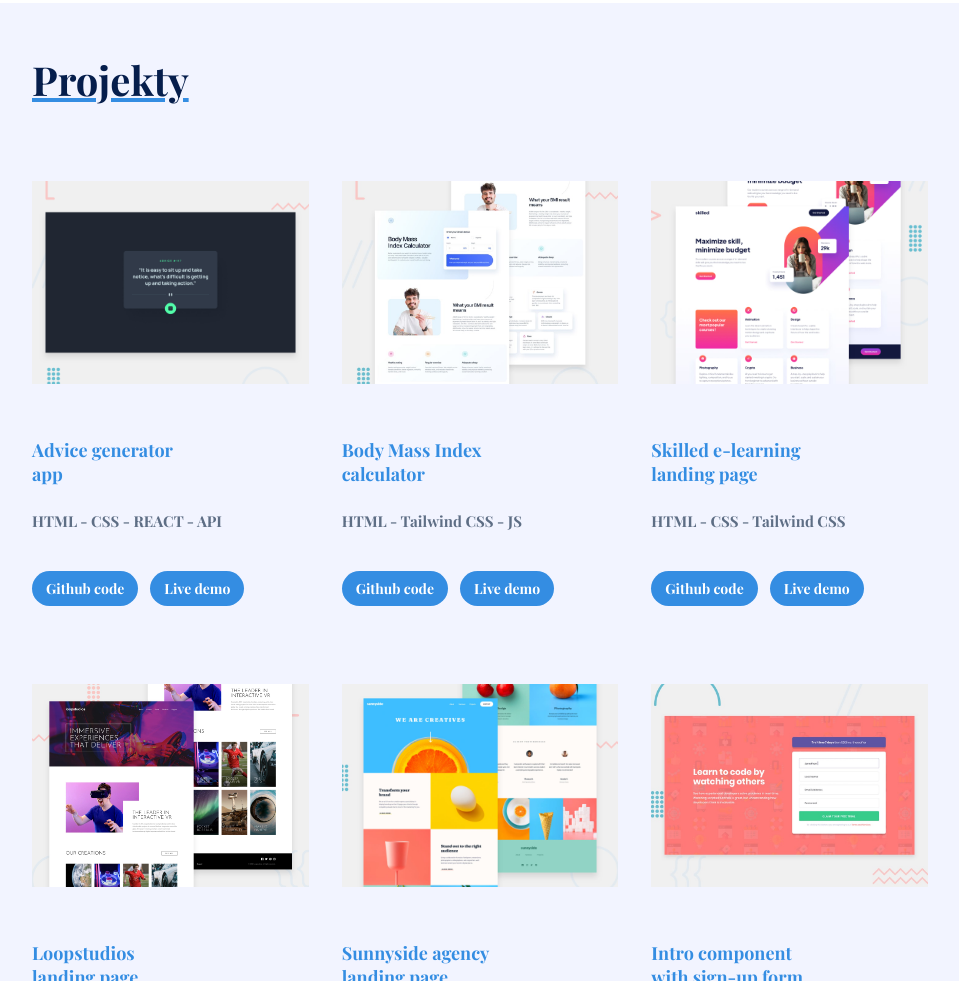
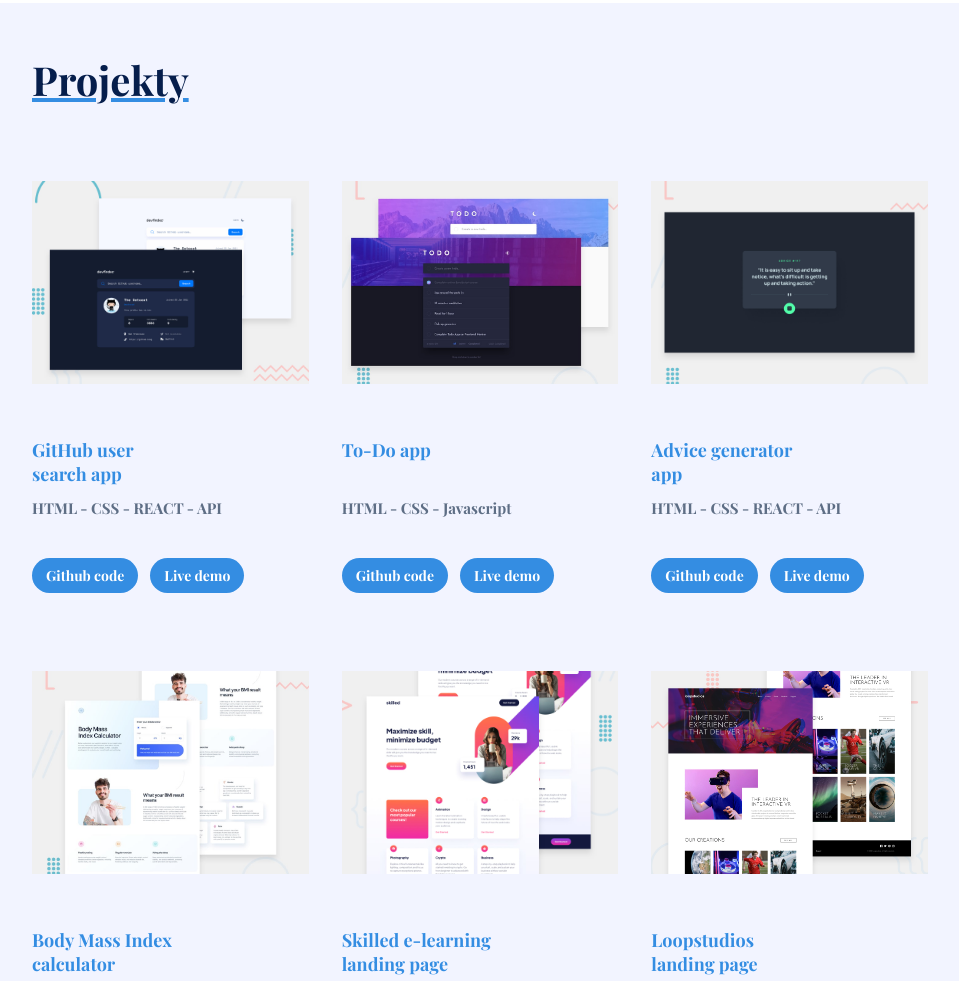
Before and after one commit to JaroslavHosovsky/Jaroslav-Hosovsky-Portfolio, a plain HTML site: page index.html in a window 1280 px wide. Shown: the part 1439-2420 px from the top of the page, without its empty margins (160-1119 px from the left). Drawn offline with nearby package versions, Linux system fonts and the light colour scheme.

Commit message:
Second commit - Added projects + css changes

```diff
--- a/index.html
+++ b/index.html
@@ -114,6 +114,52 @@
       <h1 class="project-headline">Projekty</h1>
 
       <div class="projects-container">
+        <div class="single-project">
+          <img
+            src="images/github-user-search-app.jpg"
+            class="project-img-handler"
+            alt=""
+          />
+          <h1>GitHub user search app</h1>
+          <p>HTML - CSS - REACT - API</p>
+          <div class="link-wrapper">
+            <button>
+              <a
+                href="https://github.com/JaroslavHosovsky/github-user-search-app"
+                target="_blank"
+                >Github code</a
+              >
+            </button>
+            <button>
+              <a
+                href="https://github-search-app-jh.netlify.app/"
+                target="_blank"
+                >Live demo</a
+              >
+            </button>
+          </div>
+        </div>
+
+        <div class="single-project">
+          <img src="images/To-do-app.jpg" class="project-img-handler" alt="" />
+          <h1>To-Do app</h1>
+          <p>HTML - CSS - Javascript</p>
+          <div class="link-wrapper">
+            <button>
+              <a
+                href="https://github.com/JaroslavHosovsky/To-do-app"
+                target="_blank"
+                >Github code</a
+              >
+            </button>
+            <button>
+              <a href="https://to-do-app-fm-jh.netlify.app/" target="_blank"
+                >Live demo</a
+              >
+            </button>
+          </div>
+        </div>
+
         <div class="single-project">
           <img src="images/advice-app.jpg" class="project-img-handler" alt="" />
           <h1>Advice generator app</h1>
--- a/style.css
+++ b/style.css
@@ -561,6 +561,7 @@ header {
     margin: 0;
     font-size: 24px;
     max-width: 230px;
+    height: 130px;
   }
   /* Project section - konec */
 
@@ -727,6 +728,7 @@ header {
   .single-project h1 {
     font-size: 18px;
     max-width: 152px;
+    height: 110px;
   }
 
   .single-project p {
```
Also changed, not shown: images/To-do-app.jpg (added), images/github-user-search-app.jpg (added).
